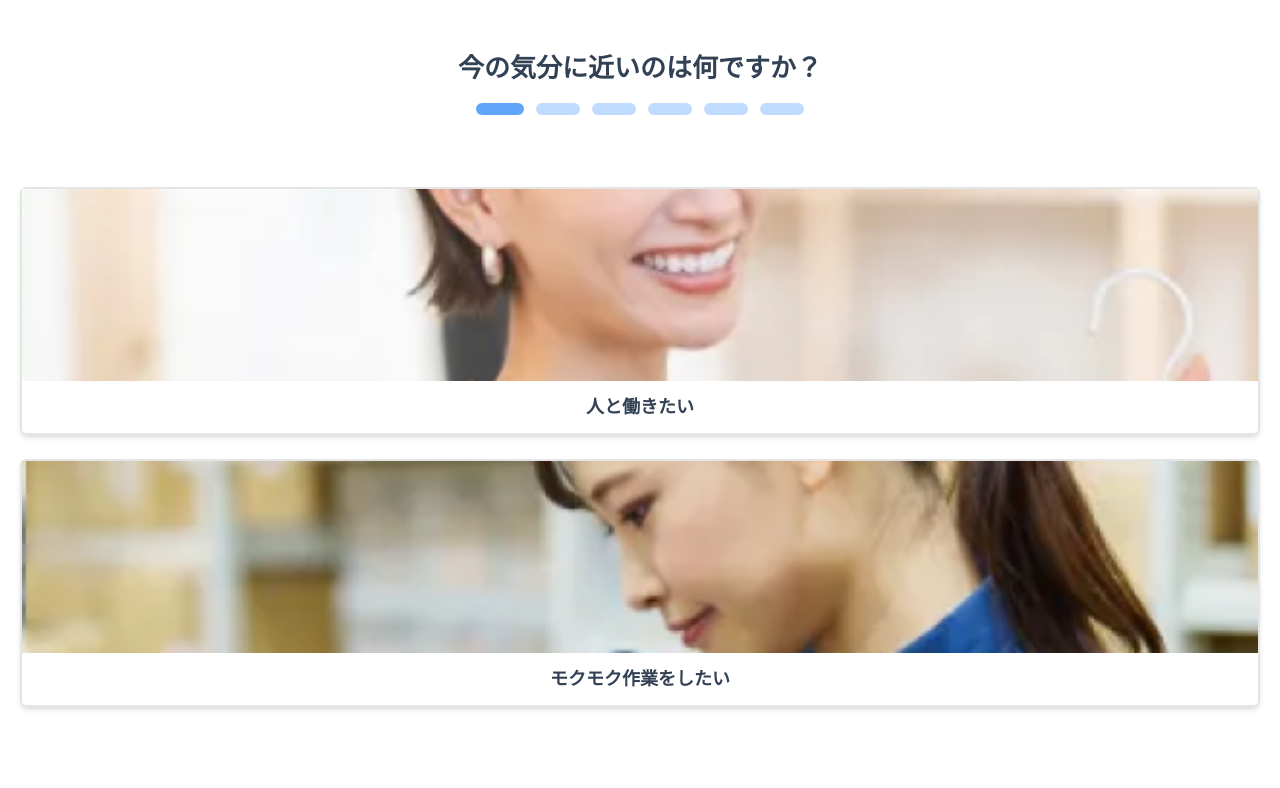
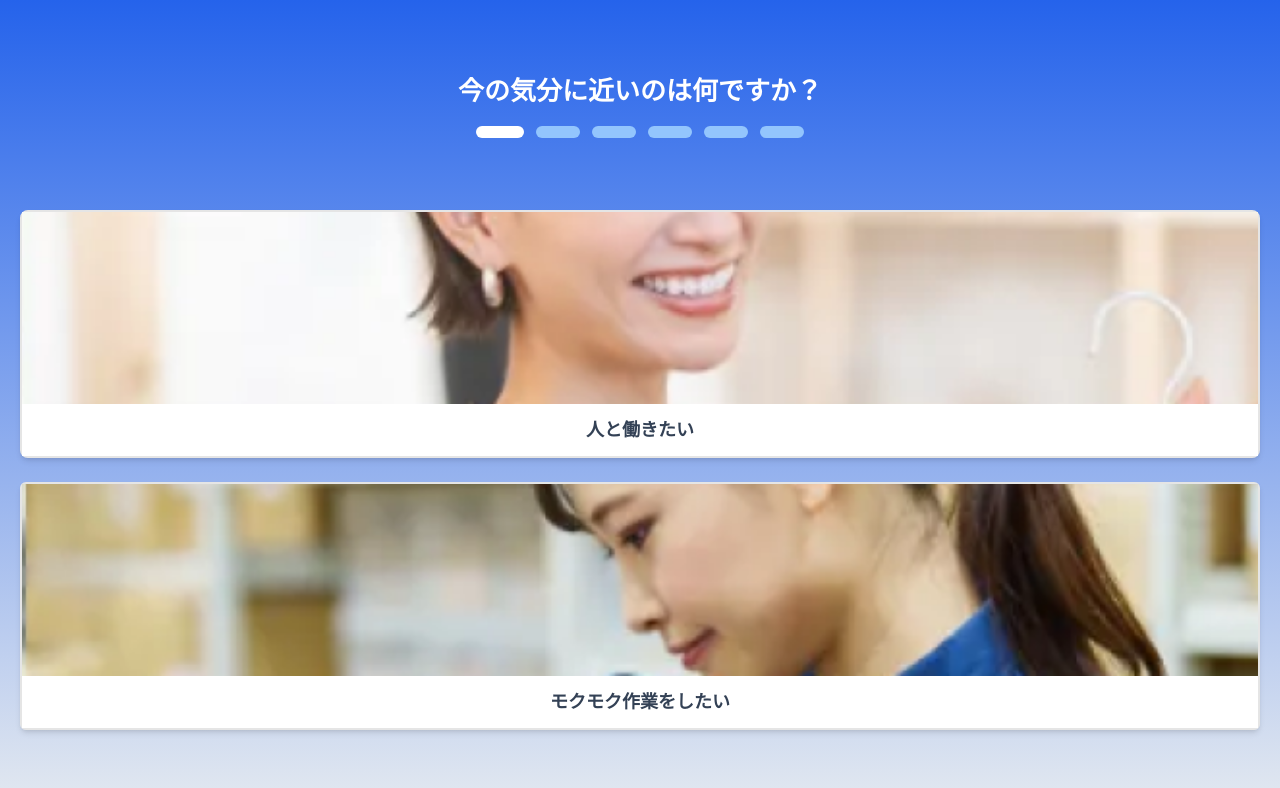
Before and after one commit to SomaTakata/mercari-hackathon, a Next.js app: page /3 in a window 1280 px wide. Shown: the top 788 px of the page. Built offline with nearby package versions, Linux system fonts and the light colour scheme.

Commit message:
背景をグラデーションに変更し、テキストの色を更新。ボタンのスタイルを改善し、選択肢のデザインを調整。

```diff
--- a/src/app/3/page.tsx
+++ b/src/app/3/page.tsx
@@ -3,30 +3,30 @@ import Image from "next/image";
 
 export default function PersonalityTest() {
   return (
-    <div className="h-full justify-center bg-white flex flex-col items-center px-5  py-12 gap-8">
+    <div className="h-screen justify-center bg-gradient-to-b from-blue-600 to-slate-200 flex flex-col items-center px-5  py-12 gap-8">
       <div className="flex flex-col items-center gap-4">
-        <div className="text-slate-700 text-center flex flex-col">
+        <div className="text-white text-center flex flex-col">
           <p className="text-[26px] font-bold">今の気分に近いのは何ですか？</p>
         </div>
         <div className="flex gap-3 ">
-          <div className="w-12 h-3 bg-blue-400 rounded-lg"></div>
-          <div className="w-11 h-3 bg-blue-200 rounded-lg"></div>
-          <div className="w-11 h-3 bg-blue-200 rounded-lg"></div>
-          <div className="w-11 h-3 bg-blue-200 rounded-lg"></div>
-          <div className="w-11 h-3 bg-blue-200 rounded-lg"></div>
-          <div className="w-11 h-3 bg-blue-200 rounded-lg"></div>
+          <div className="w-12 h-3 bg-white rounded-lg"></div>
+          <div className="w-11 h-3 bg-blue-300 rounded-lg"></div>
+          <div className="w-11 h-3 bg-blue-300 rounded-lg"></div>
+          <div className="w-11 h-3 bg-blue-300 rounded-lg"></div>
+          <div className="w-11 h-3 bg-blue-300 rounded-lg"></div>
+          <div className="w-11 h-3 bg-blue-300 rounded-lg"></div>
         </div>
       </div>
       <div className="mt-10 w-full flex flex-col gap-6">
-        <div className="border-2 w-full rounded-md shadow-md">
+        <div className="border-2 w-full rounded-lg shadow-md">
           <Image
             alt="option"
             src="/8.png"
             width={400}
             height={200}
-            className="w-full h-48 object-cover"
+            className="w-full h-48 object-cover "
           />
-          <p className="text-lg py-3 font-semibold text-slate-700 text-center">
+          <p className="text-lg py-3 font-semibold bg-white text-slate-700 text-center">
             人と働きたい
           </p>
         </div>
@@ -38,7 +38,7 @@ export default function PersonalityTest() {
             height={200}
             className="w-full h-48 object-cover"
           />
-          <p className="text-lg py-3 font-semibold text-slate-700 text-center">
+          <p className="text-lg py-3 font-semibold bg-white text-slate-700 text-center">
             モクモク作業をしたい
           </p>
         </div>
```
